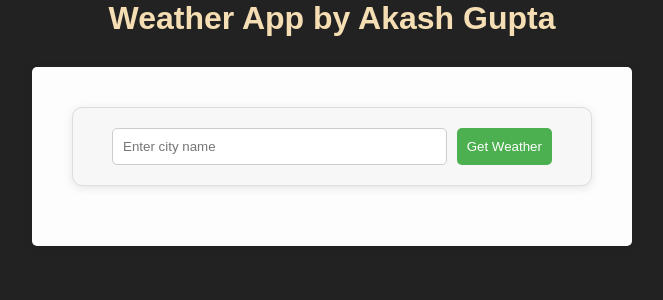
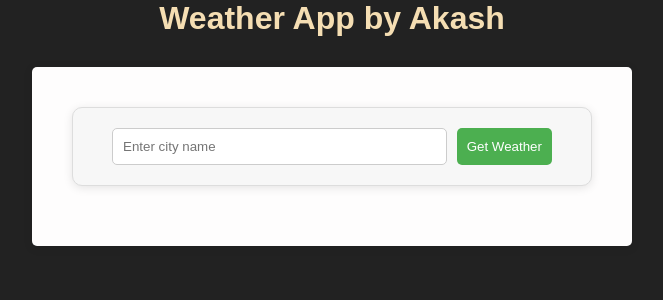
Before and after one commit to Akash-Gupta-ML/Python-Project, a Flask app: page / in a window 1280 px wide. Shown: the top 300 px of the page, without its empty margins (308-971 px from the left). Run offline with Flask 2, Linux system fonts and the light colour scheme.

Commit message:
added name

```diff
--- a/weather_app/templates/index.html
+++ b/weather_app/templates/index.html
@@ -5,7 +5,7 @@
 </head>
 <body>
     <header>
-        <h1>Weather App by Akash Gupta</h1>
+        <h1>Weather App by Akash</h1>
     </header>
     <div class="container">
         <form method="POST">
```
